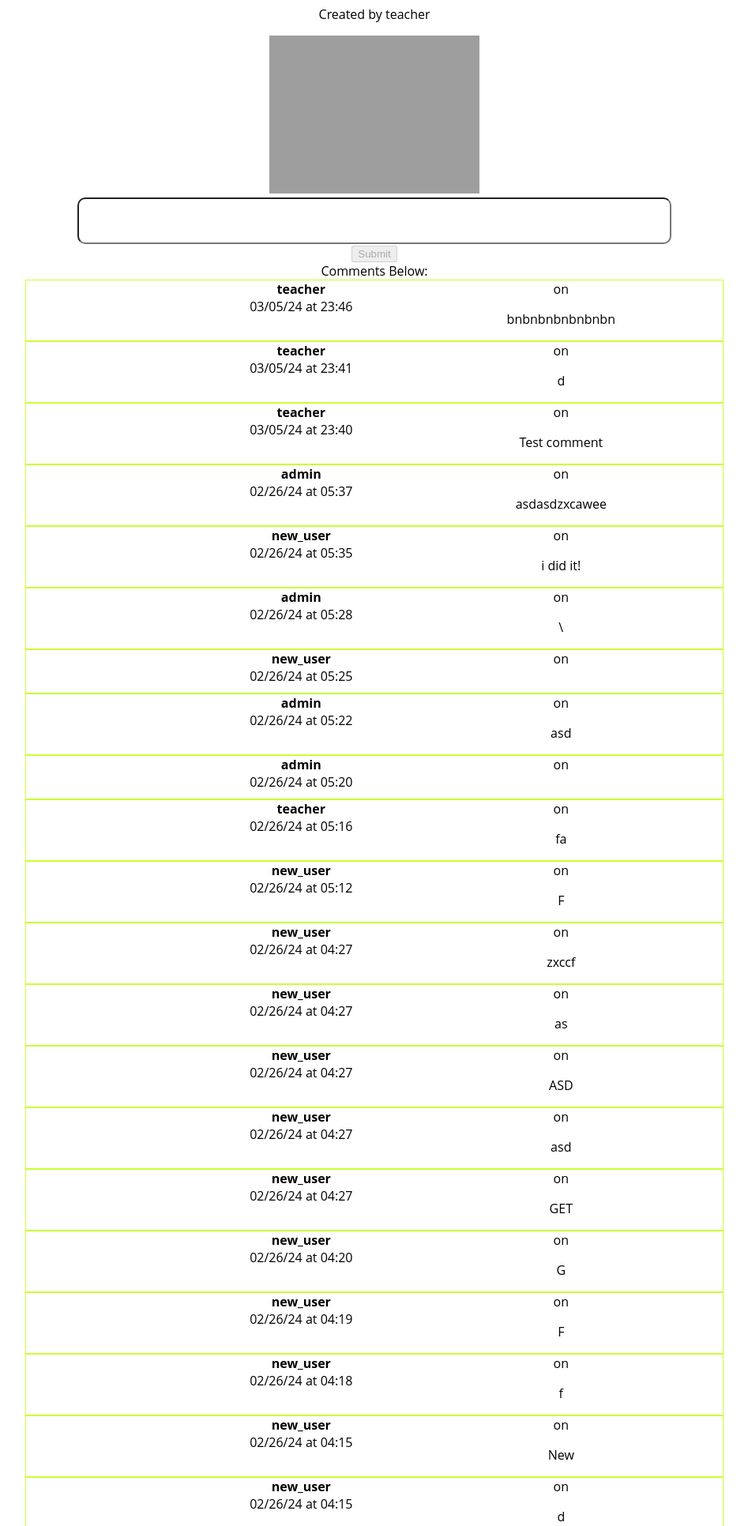
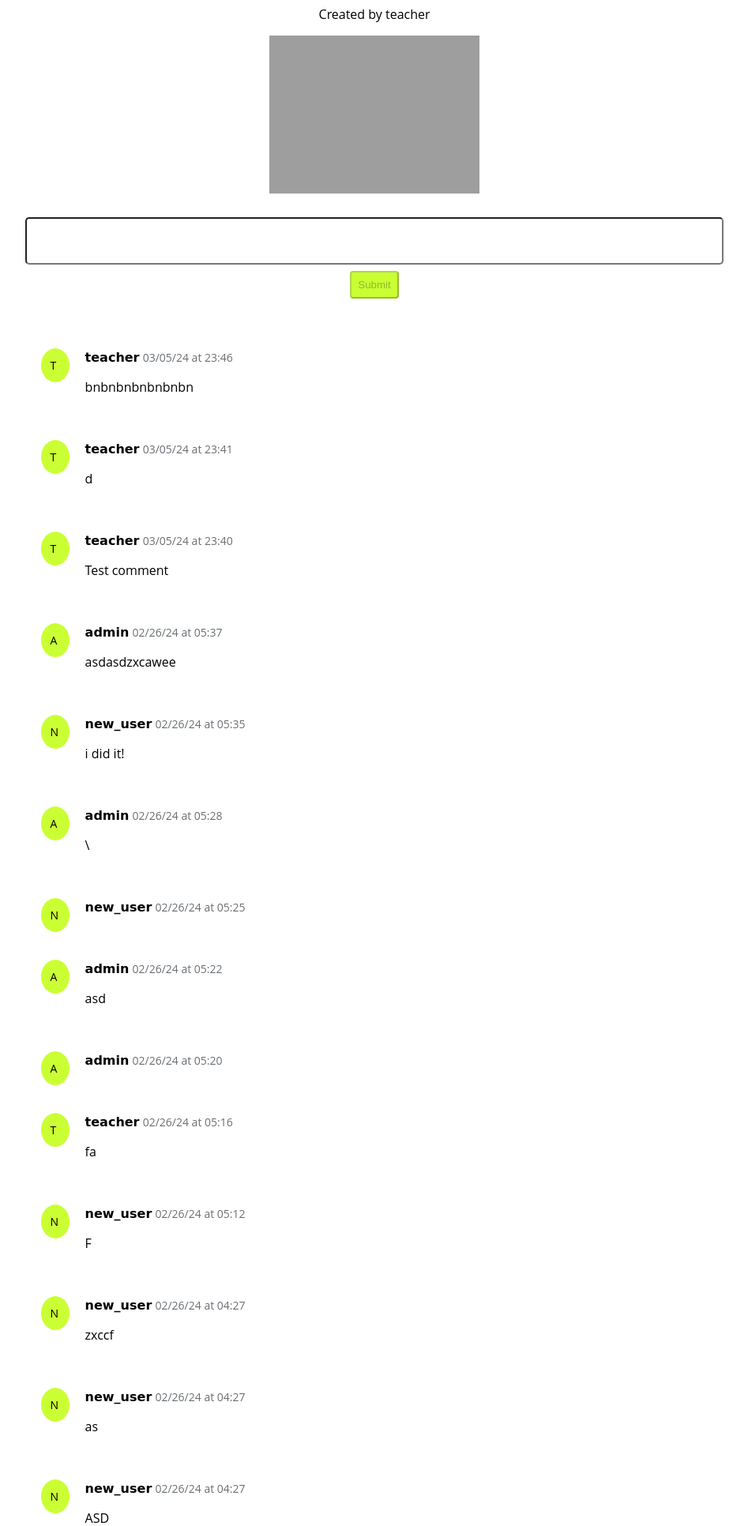
Before and after one commit to ArturrrZ/Fitness-Online-Course, a Django app: page /single_content/1 in a window 1280 px wide. Shown: the part 702-2634 px from the top of the page at 79% size, without its empty margins (166-1113 px from the left). Run offline with Django 5.2, Linux system fonts and the light colour scheme; data comes from the database, SQL or seed files in the repository; both versions use the stored data as it was after the commit; some libraries are stand-ins or nearby versions; grey boxes are pictures that could not be loaded.

Commit message:
complete design single content 2.0

```diff
--- a/fitness/education/static/education/javascript/single_content.js
+++ b/fitness/education/static/education/javascript/single_content.js
@@ -174,16 +174,19 @@ function Comment(props){
     return(
         <div className="comment" id={view.idd}>
             {view.is_editing?<div className="editing">
-                <form onSubmit={handleSubmit}>
-                    <textarea onChange={handleChange} value={view.body} name="body"></textarea>
+                <form onSubmit={handleSubmit} className="edit_comment_form">
+                    <textarea onChange={handleChange} value={view.body} name="body"></textarea><br/>
                     <input type="submit" disabled={view.body.length === 0}/>
                 </form>
             </div>
             :
-            <div className="static">
-            <strong>{view.username}</strong> on <span>{view.date}</span>
+            <div className="static_comment">
+            <div className="comment_pic">{view.username[0].toUpperCase()}</div>
+            <span className="comment_username">{view.username}</span> <span className="comment_date">{view.date}
+            {view.creator&&<span className="edit_comment"><a href="#" onClick={handleEdit}>  edit</a> <a href="#" className="delete_comment" onClick={handleDelete}>del</a></span>}
+
+            </span>
             <p>{view.body}</p>
-            {view.creator&&<div className="edit"><a href="#" onClick={handleEdit}>edit</a> <a href="#" onClick={handleDelete}>delete</a></div>}
             </div>}
 
         </div>
@@ -277,7 +280,7 @@ function ContentCreator (props){
 
             </div>
             <div className="content_headline">
-
+            <p>Description:</p>
             {props.description}</div>
         </div>
     )
--- a/fitness/education/static/education/styles.css
+++ b/fitness/education/static/education/styles.css
@@ -29,9 +29,7 @@ nav {
     border: 12px solid greenyellow;
 }
 
-.comment{
-    border: 1px #CAFF33 solid;
-}
+
 
 .creator  > img{
     height:200px;
@@ -377,13 +375,85 @@ iframe {
     padding: 0px 70px;
     font-family: Arial, Helvetica, sans-serif;
     font-size: 18px;
+    text-align: left;
 }
+.content_headline > p {font-size: 20px;font-weight: 600; margin-top:0px;}
 .content_name{
     margin-top: 8px;
+    font-size: 18px;
+    font-weight: 600;
+}
+.comment_form {
+    margin-top:25px;
 }
 .comment_form > input[type="text"]{
-    width:80%;
+    width:100%;
     /* height: 100px; */
+    /* padding: 20px; */
+    height: 60px;
+    border-radius: 5px;
+    padding: 16px;
+    -webkit-box-sizing: border-box; /* Safari/Chrome, other WebKit */
+    -moz-box-sizing: border-box;    /* Firefox, other Gecko */
+    box-sizing: border-box;
+}
+
+.comment_form > input[type="submit"]{
+    border-radius: 4px;
+    padding: 8px;
+    margin-top: 8px;
+    left:0;
+    background-color: #CAFF33;
+}
+
+.static_comment{
+    text-align: left;
+}
+
+.comment{
+    /* border: 1px black solid; */
     padding: 20px;
-    border-radius: 10px;
 }
+
+.comment_username {
+    font-size: 16px;
+    font-weight: 700;
+    font-family: cursive;
+}
+
+.comment_date {
+    font-size: 14px;
+    color: #6a6f73;
+}
+.comment_pic{
+    background-color: #CAFF33;
+    padding: 12px;
+    border-radius: 50%;
+    width: 12px;
+    font-size: 14px;
+    float: left;
+    margin-right: 20px;
+}
+.comments_below{
+    text-align: left;
+    font-size: 2rem;
+    color: white;
+}
+
+.edit_comment{
+    text-align: left;
+    margin-left: 10px;
+}
+.edit_comment > a{
+    color:black
+}
+
+.delete_comment{
+    margin-left: 10px;
+
+}
+
+.edit_comment_form > textarea {
+    width: 100%;
+    height: 50px;
+}
```
Also changed, not shown: fitness/db.sqlite3.
